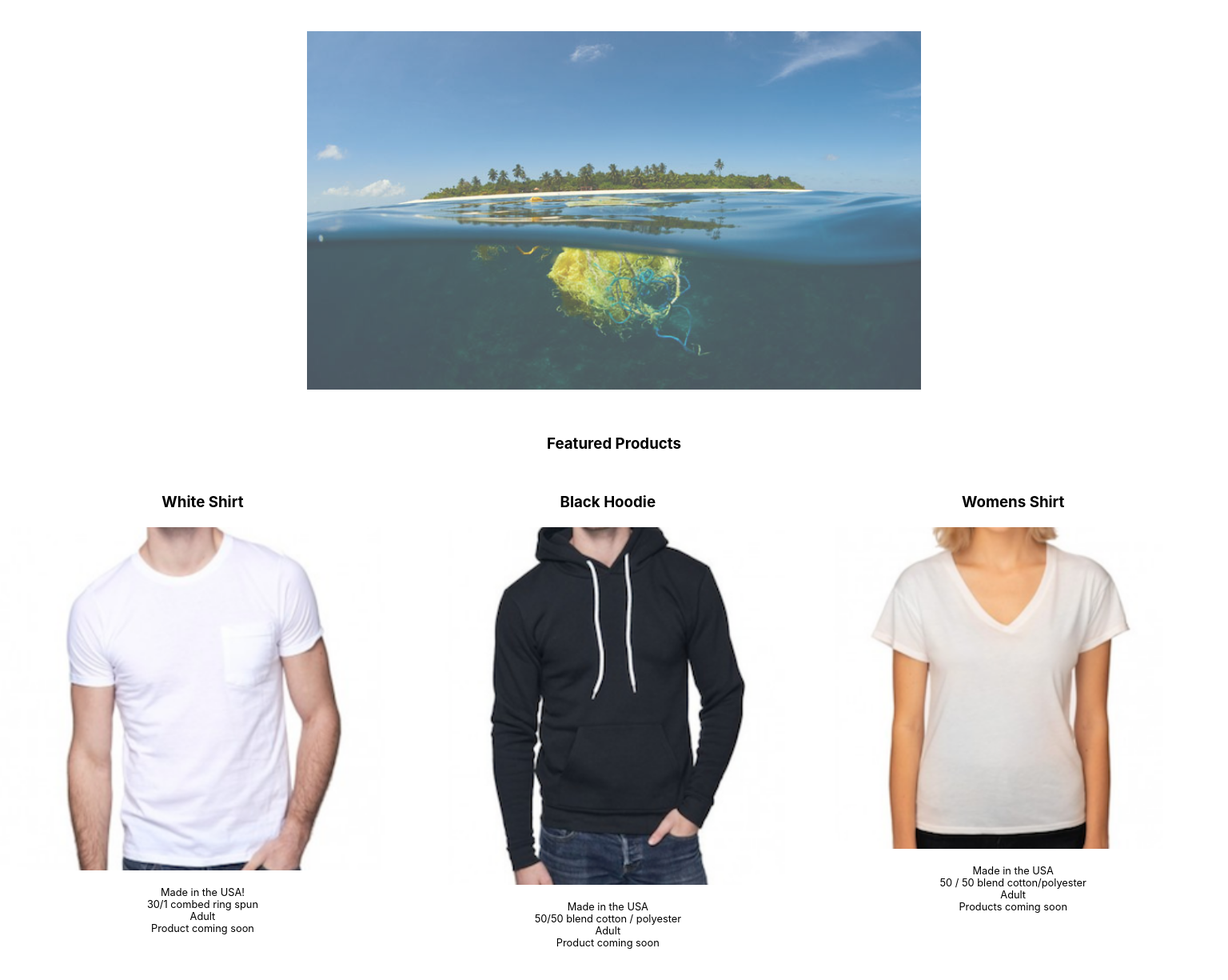
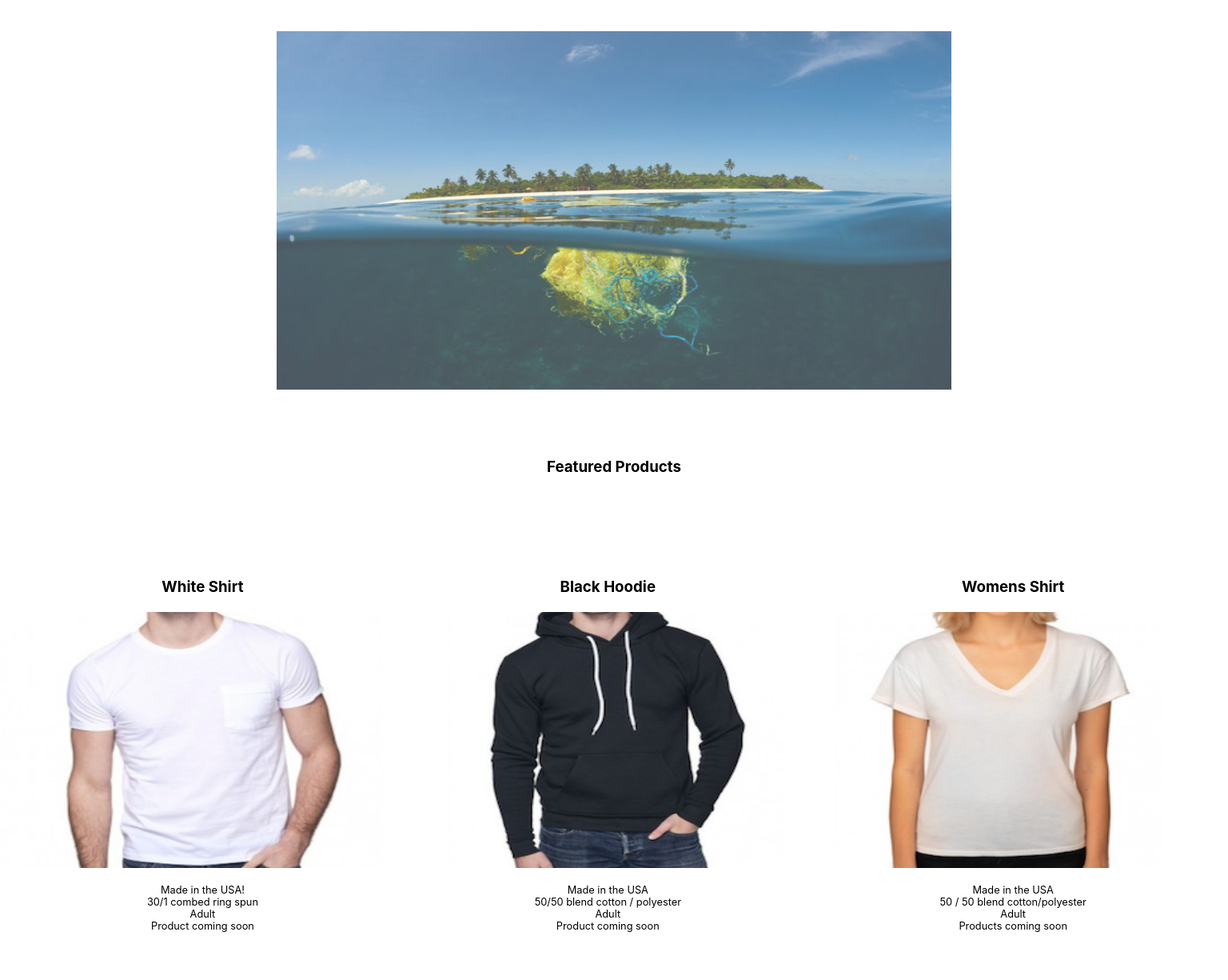
Before and after one commit to aaronnn47/recykle, a React (Create React App) app: page /#/ in a window 1536 px wide. Shown: the part 177-1402 px from the top of the page at 80% size. Built offline with nearby package versions, Linux system fonts and the light colour scheme; a web font is replaced by a local one.

Commit message:
fixed the home screen

```diff
--- a/src/Components/Home/Home.css
+++ b/src/Components/Home/Home.css
@@ -30,16 +30,24 @@ a:hover
   padding-left: 10%;
 }
 
-@media(min-width: 300px){
-  .nav-links{
-    margin: 0 auto;
+.nav-links{
+  margin: 0 auto;
+  width: 100%;
+  height: 10%;
+  display:flex;
+  justify-content: space-around;
+  align-items: center;
+}
+
+  .featured-header{
     width: 100%;
     height: 10%;
-    display:flex;
-    justify-content: space-around;
+    display: flex;
+    justify-content: center;
     align-items: center;
-  }
+}
 
+@media(min-width: 300px){
   .home-body{
     width: 100%;
     height: 40%;
@@ -54,26 +62,23 @@ a:hover
     opacity: .70;
   }
 
-  .featured-header{
+  .home-product-body{
+    height: 100%;
     width: 100%;
-    height: 40%;
-    display: flex;
-    justify-content: center;
   }
 
   .home-product{
     width: 100%;
-    height: 70%;
+    height: 60%;
     display: flex;
     flex-direction: column;
     justify-content: center;
     align-items: center;
-    margin-top: 50px;
-    margin-bottom: 50px;
   }
 
   .home-product > img{
-    width: 70%;
+    width: 80%;
+    height: 50%;
     margin-top: 20px;
     margin-bottom: 20px;
   }
@@ -94,8 +99,8 @@ a:hover
   }
 
   .home-product > img{
-    width: 60%;
-    height: 60%;
+    height: 50%;
+    width: 50%;
   }
 
 }
@@ -111,19 +116,19 @@ a:hover
 
   .home-product-body{
     width: 100%;
-    height: 80%;
+    height: 100%;
     display: flex;
     flex-wrap: wrap;
   }
 
   .home-product {
+    height: 80%;
     width: 33%;
-    height: 50%;
   }
 
   .home-product > img{
     width: 100%;
-    height: 80%;
+    height: 50%;
   }
 }
 
@@ -131,37 +136,12 @@ a:hover
   .nav-links{
     width: 60%;
   }
-  .home-product {
-    width: 33%;
-    height: 40%;
-  }
-
-  .home-product > img {
-    height: 70%;
-    width: 100%;
-  }
 
   .home-body > img{
     width: 55%;
   }
 
-}
-
-@media(min-width: 1500px){
-  .nav-links{
-    width: 50%;
-  }
-  .home-product {
-    width: 33%;
-    height: 30%;
-  }
-
-  .home-product > img{
-    width: 100%;
-    height: 60%;
-  }
-
-  .home-body > img{
-    width: 50%;
+  .home-product{
+    height: 80%;
   }
 }
--- a/src/Components/Home/Home.js
+++ b/src/Components/Home/Home.js
@@ -26,11 +26,9 @@ class Home extends Component {
            <img src={image} alt=''/>
           </div>
 
-          <div className='featured-product'>
-
-            <div className='featured-header'>
-              <h3>Featured Products</h3>
-            </div>
+          <div className='featured-header'>
+            <h3>Featured Products</h3>
+          </div>
 
           <div className='home-product-body'>
 
@@ -62,7 +60,6 @@ class Home extends Component {
               <p>Products coming soon</p>
             </div>
 
-          </div>
         </div>
 
       </div>
```
